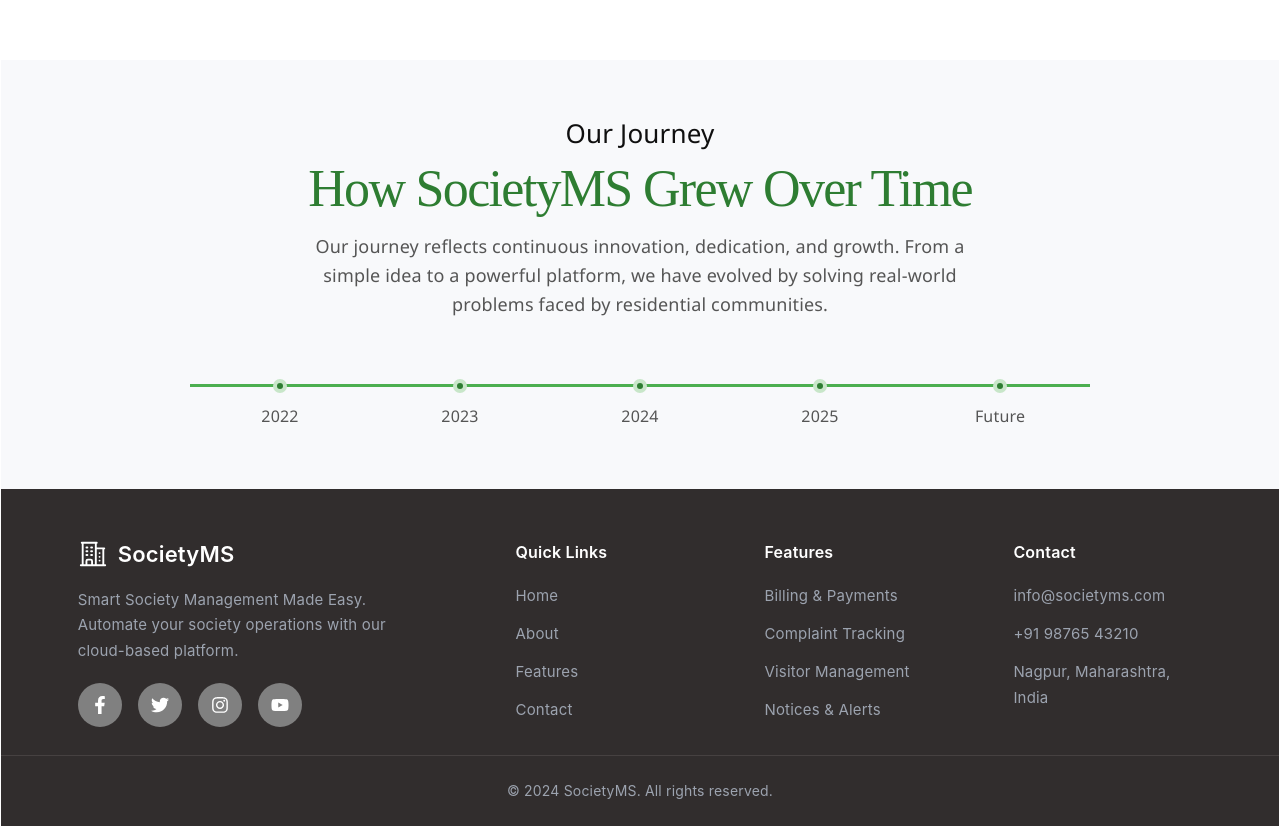
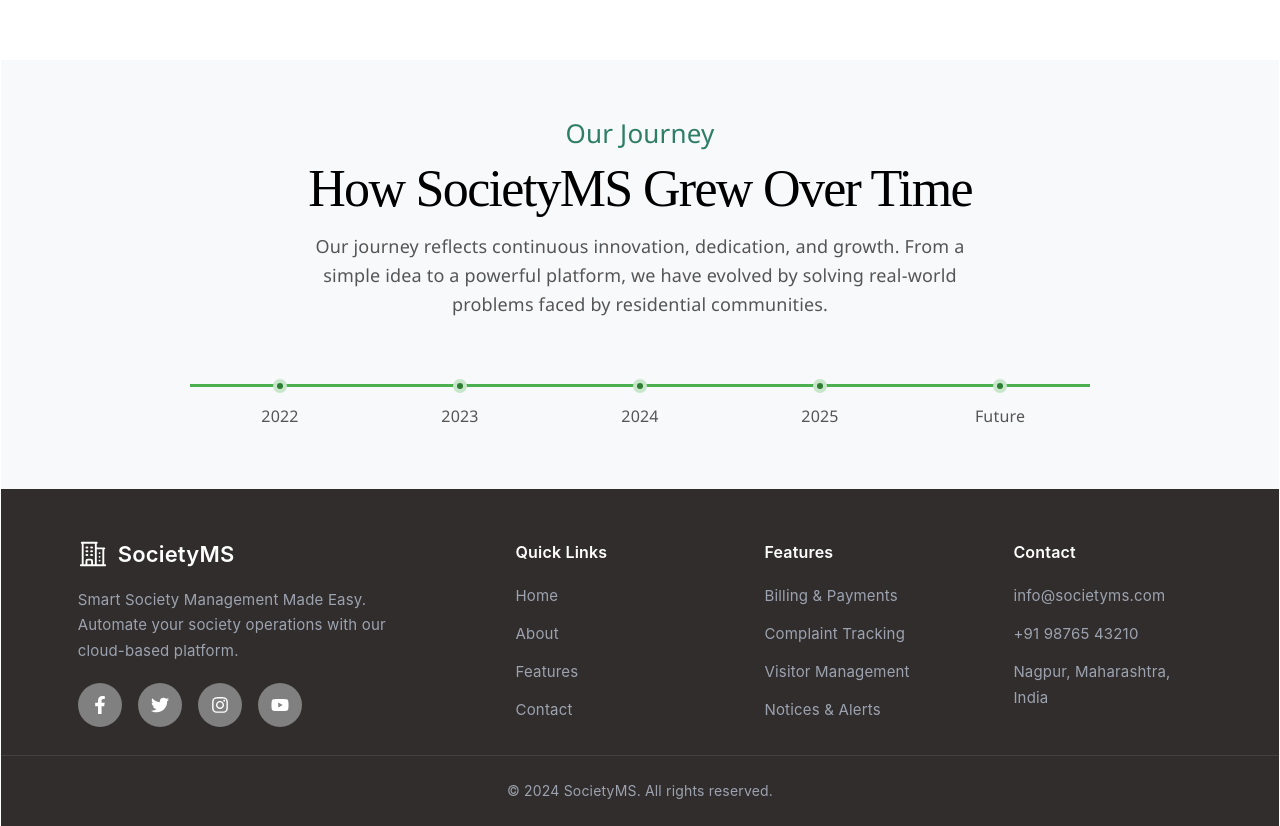
Before and after one commit to ishikapawar49-blip/SMS, a React (Vite) app: page /about in a window 1280 px wide. Shown: the part 1531-2357 px from the top of the page. Built offline with nearby package versions, Linux system fonts and the light colour scheme.

Commit message:
Sections added Home page

```diff
--- a/src/pages/About/AboutHighlights.css
+++ b/src/pages/About/AboutHighlights.css
@@ -53,11 +53,9 @@
   background: #e6f4ef;
   color: #2e7d65;
   border-radius: 16px;
-
   display: flex;
   align-items: center;
   justify-content: center;
-
   font-size: 26px;
 }
 
--- a/src/pages/About/SuccessJourney.css
+++ b/src/pages/About/SuccessJourney.css
@@ -9,13 +9,13 @@
 .journey-header h1 {
   font-family: 'Times New Roman', Times, serif;
   font-size: 52px;
-  color: #2e7d32;
+  font-weight: 600px;
+  color: #000000;
   margin: 30px 20px;
 }
 
 .timeline-label {
-
-  color: #0f0f0f;
+  color: #2e7d65;
   font-size: 26px;
 }
 
--- a/src/pages/Home/CTA.css
+++ b/src/pages/Home/CTA.css
@@ -8,11 +8,17 @@
 }
 
 /* Overlay */
-.cta-overlay {
+/* .cta-overlay {
   position: absolute;
   inset: 0;
-  background: rgba(0, 0, 0, 0.6);
+  background: rgba(129, 127, 127, 0.6);
+} */
+ .cta-overlay {
+  position: absolute;
+  inset: 0;
+  background: rgba(97, 80, 80, 0.11);
 }
+
 
 /* Content */
 .cta-content {
@@ -34,7 +40,7 @@
 /* Text */
 .cta-content p {
   font-size: 18px;
-  color: #d1d5db;
+  color: #f8f9fa;
   margin-bottom: 30px;
 }
 
@@ -61,9 +67,9 @@
 
 /* Secondary */
 .cta-secondary {
-  background: transparent;
+  background: #2e7d65;
   border: 2px solid #2e7d65;
-  color: #2e7d65;
+  color: white;
   padding: 14px 28px;
   border-radius: 10px;
   font-size: 16px;
@@ -72,7 +78,7 @@
 
 /* Hover */
 .cta-primary:hover {
-  background: #256b56;
+  background: #2e7d65;
 }
 
 .cta-secondary:hover {
--- a/src/pages/Home/CTA.jsx
+++ b/src/pages/Home/CTA.jsx
@@ -1,6 +1,6 @@
 import React from "react";
 import "./CTA.css";
-import ctaBg from "../../assets/cta-bg.jpg";
+import ctaBg from "../../assets/bg-h.png";
 import { FiArrowRight } from "react-icons/fi";
 import { useNavigate } from "react-router-dom"; // ✅ IMPORTANT
 
```
Also changed, not shown: 1 other file (tests, documents, lock files or other folders).
